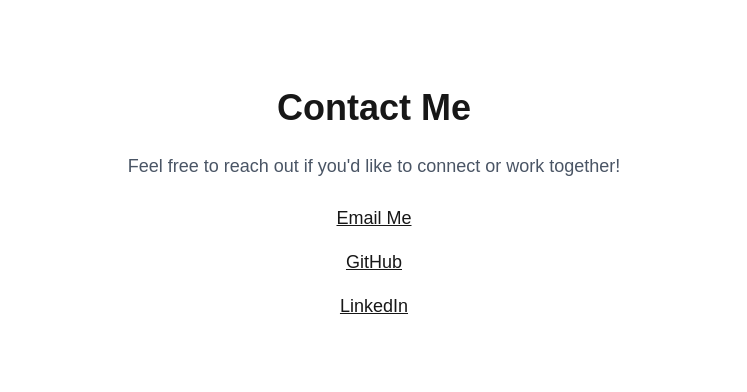
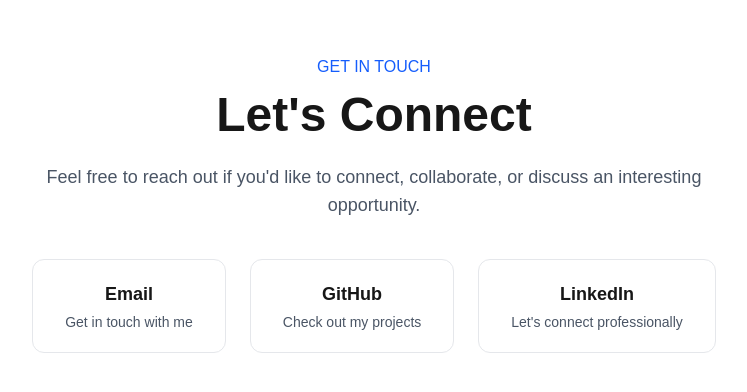
Before and after one commit to sreya86/Employee-Referal, a Next.js app: page / in a window 1280 px wide. Shown: the part 3396-3788 px from the top of the page, without its empty margins (266-1013 px from the left). Built offline with nearby package versions, Linux system fonts and the light colour scheme.

Commit message:
Modified & Upgrade Contact UI1

```diff
--- a/components/Contact.tsx
+++ b/components/Contact.tsx
@@ -2,39 +2,57 @@
   return (
     <section
       id="contact"
-      className="min-h-screen flex flex-col justify-center items-center text-center p-8"
+      className="min-h-screen flex items-center px-6 py-20"
     >
-      <h2 className="text-4xl font-bold mb-6">
-        Contact Me
+      <div className="max-w-4xl mx-auto w-full text-center">
+        <p className="text-blue-600 font-medium mb-3">
+          GET IN TOUCH
+        </p>
+
+        <h2 className="text-4xl md:text-5xl font-bold mb-6">
+          Let's Connect
         </h2>
 
-      <p className="text-lg text-gray-600 mb-6">
-        Feel free to reach out if you'd like to connect or work together!
+        <p className="text-gray-600 text-lg max-w-2xl mx-auto mb-10">
+          Feel free to reach out if you'd like to connect, collaborate,
+          or discuss an interesting opportunity.
         </p>
 
-      <div className="flex flex-col gap-4">
+        <div className="flex flex-col md:flex-row justify-center gap-6">
           <a
             href="mailto:sreyak3210@gmail.com"
-          className="text-lg underline"
+            className="border border-gray-200 rounded-xl px-8 py-5 hover:shadow-md hover:-translate-y-1 transition"
           >
-          Email Me
+            <p className="font-bold text-lg">Email</p>
+            <p className="text-gray-600 text-sm mt-1">
+              Get in touch with me
+            </p>
           </a>
 
           <a
             href="https://github.com/sreya86"
             target="_blank"
-          className="text-lg underline"
+            rel="noopener noreferrer"
+            className="border border-gray-200 rounded-xl px-8 py-5 hover:shadow-md hover:-translate-y-1 transition"
           >
-          GitHub
+            <p className="font-bold text-lg">GitHub</p>
+            <p className="text-gray-600 text-sm mt-1">
+              Check out my projects
+            </p>
           </a>
 
           <a
             href="https://www.linkedin.com/in/sreya-kunisetty-427088237/"
             target="_blank"
-          className="text-lg underline"
+            rel="noopener noreferrer"
+            className="border border-gray-200 rounded-xl px-8 py-5 hover:shadow-md hover:-translate-y-1 transition"
           >
-          LinkedIn
+            <p className="font-bold text-lg">LinkedIn</p>
+            <p className="text-gray-600 text-sm mt-1">
+              Let's connect professionally
+            </p>
           </a>
+        </div>
       </div>
     </section>
   );
```
Lines whose indentation alone changed are shown as unchanged.
